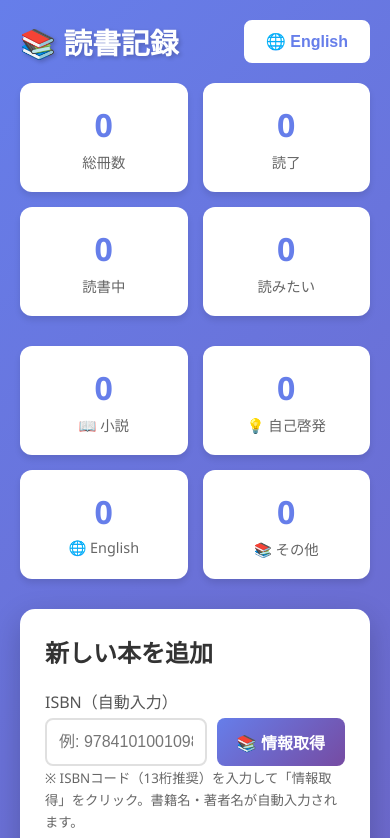
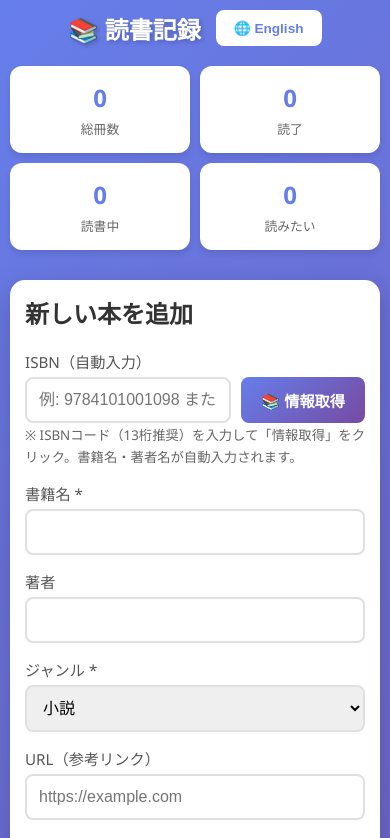
Before and after one commit to seren34-708/ReadingList, a plain HTML site: page index.html in a window 390 px wide. Shown: the top 838 px of the page. Drawn offline with Linux system fonts and the light colour scheme.

Commit message:
上部にジャンルを表示させないように変更

```diff
--- a/index.html
+++ b/index.html
@@ -29,6 +29,35 @@
             margin-bottom: 30px;
             font-size: 2.5em;
             text-shadow: 2px 2px 4px rgba(0,0,0,0.2);
+            margin: 0;
+        }
+
+        .header-wrapper {
+            display: flex;
+            justify-content: space-between;
+            align-items: center;
+            margin-bottom: 20px;
+            gap: 15px;
+            flex-wrap: wrap;
+        }
+
+        .lang-button {
+            padding: 10px 20px;
+            background: white;
+            color: #667eea;
+            border: 2px solid white;
+            font-weight: bold;
+            border-radius: 8px;
+            cursor: pointer;
+            transition: all 0.3s;
+            white-space: nowrap;
+            font-size: 0.9em;
+        }
+
+        .lang-button:hover {
+            background: #667eea;
+            color: white;
+            transform: translateY(-2px);
         }
 
         .stats {
@@ -160,11 +189,16 @@
             gap: 15px;
             flex-wrap: wrap;
             margin-bottom: 10px;
+            word-break: break-all;
         }
 
         .meta-item {
             font-size: 0.9em;
             color: #555;
+            white-space: nowrap;
+            overflow: hidden;
+            text-overflow: ellipsis;
+            max-width: 100%;
         }
 
         .status-badge {
@@ -398,12 +432,43 @@
         }
 
         @media (max-width: 600px) {
+            body {
+                padding: 10px;
+            }
+
             h1 {
-                font-size: 1.8em;
+                font-size: 1.5em;
+            }
+
+            .header-wrapper {
+                justify-content: center;
+                text-align: center;
+            }
+
+            .lang-button {
+                padding: 8px 16px;
+                font-size: 0.85em;
             }
 
             .stats {
                 grid-template-columns: 1fr 1fr;
+                gap: 10px;
+            }
+
+            .stat-card {
+                padding: 15px 10px;
+            }
+
+            .stat-number {
+                font-size: 1.5em;
+            }
+
+            .stat-label {
+                font-size: 0.8em;
+            }
+
+            .card {
+                padding: 15px;
             }
 
             .sort-controls {
@@ -414,14 +479,82 @@
             .sort-controls select {
                 width: 100%;
             }
+
+            .items-per-page {
+                flex-direction: column;
+                align-items: stretch;
+            }
+
+            .items-per-page select {
+                width: 100%;
+            }
+
+            button {
+                padding: 10px 20px;
+                font-size: 0.95em;
+            }
+
+            .pagination {
+                gap: 5px;
+            }
+
+            .pagination button {
+                padding: 6px 12px;
+                min-width: 35px;
+                font-size: 0.9em;
+            }
+
+            .page-info {
+                font-size: 0.85em;
+            }
+
+            .book-item {
+                padding: 12px;
+            }
+
+            .book-title {
+                font-size: 1em;
+                line-height: 1.4;
+            }
+
+            .genre-badge {
+                display: block;
+                margin-top: 5px;
+                margin-left: 0;
+                width: fit-content;
+            }
+
+            .book-meta {
+                flex-direction: column;
+                gap: 5px;
+            }
+
+            .meta-item {
+                font-size: 0.85em;
+                white-space: normal;
+                word-break: break-word;
+                max-width: 100%;
+            }
+
+            .book-actions {
+                flex-wrap: wrap;
+            }
+
+            .form-group label {
+                font-size: 0.95em;
+            }
+
+            input, textarea, select {
+                font-size: 16px; /* iOS zoom prevention */
+            }
         }
     </style>
 </head>
 <body>
     <div class="container">
-        <div style="display: flex; justify-content: space-between; align-items: center; margin-bottom: 20px;">
-            <h1 style="margin: 0;">📚 <span id="app-title">読書記録</span></h1>
-            <button onclick="toggleLanguage()" style="padding: 10px 20px; background: white; color: #667eea; border: 2px solid white; font-weight: bold;">
+        <div class="header-wrapper">
+            <h1>📚 <span id="app-title">読書記録</span></h1>
+            <button onclick="toggleLanguage()" class="lang-button">
                 <span id="lang-toggle">🌐 English</span>
             </button>
         </div>
@@ -442,25 +575,6 @@
             <div class="stat-card">
                 <div class="stat-number" id="plannedBooks">0</div>
                 <div class="stat-label">読みたい</div>
-            </div>
-        </div>
-
-        <div class="stats">
-            <div class="stat-card">
-                <div class="stat-number" id="novelBooks">0</div>
-                <div class="stat-label">📖 小説</div>
-            </div>
-            <div class="stat-card">
-                <div class="stat-number" id="selfHelpBooks">0</div>
-                <div class="stat-label">💡 自己啓発</div>
-            </div>
-            <div class="stat-card">
-                <div class="stat-number" id="englishBooks">0</div>
-                <div class="stat-label">🌐 English</div>
-            </div>
-            <div class="stat-card">
-                <div class="stat-number" id="otherBooks">0</div>
-                <div class="stat-label">📚 その他</div>
             </div>
         </div>
 
@@ -762,10 +876,6 @@
             document.querySelectorAll('.stat-label')[1].textContent = t('completedBooks');
             document.querySelectorAll('.stat-label')[2].textContent = t('readingBooks');
             document.querySelectorAll('.stat-label')[3].textContent = t('plannedBooks');
-            document.querySelectorAll('.stat-label')[4].textContent = t('novelBooks');
-            document.querySelectorAll('.stat-label')[5].textContent = t('selfHelpBooks');
-            document.querySelectorAll('.stat-label')[6].textContent = t('englishBooks');
-            document.querySelectorAll('.stat-label')[7].textContent = t('otherBooks');
 
             // フォームラベル（新規追加）
             const formLabels = document.querySelectorAll('.card h2');
@@ -1279,16 +1389,6 @@
                 books.filter(b => b.status === 'reading').length;
             document.getElementById('plannedBooks').textContent =
                 books.filter(b => b.status === 'planned').length;
-
-            // ジャンル別統計
-            document.getElementById('novelBooks').textContent =
-                books.filter(b => b.genre === 'novel').length;
-            document.getElementById('selfHelpBooks').textContent =
-                books.filter(b => b.genre === 'self-help').length;
-            document.getElementById('englishBooks').textContent =
-                books.filter(b => b.genre === 'english').length;
-            document.getElementById('otherBooks').textContent =
-                books.filter(b => !b.genre || b.genre === 'other').length;
         }
 
         // 初期化
```
